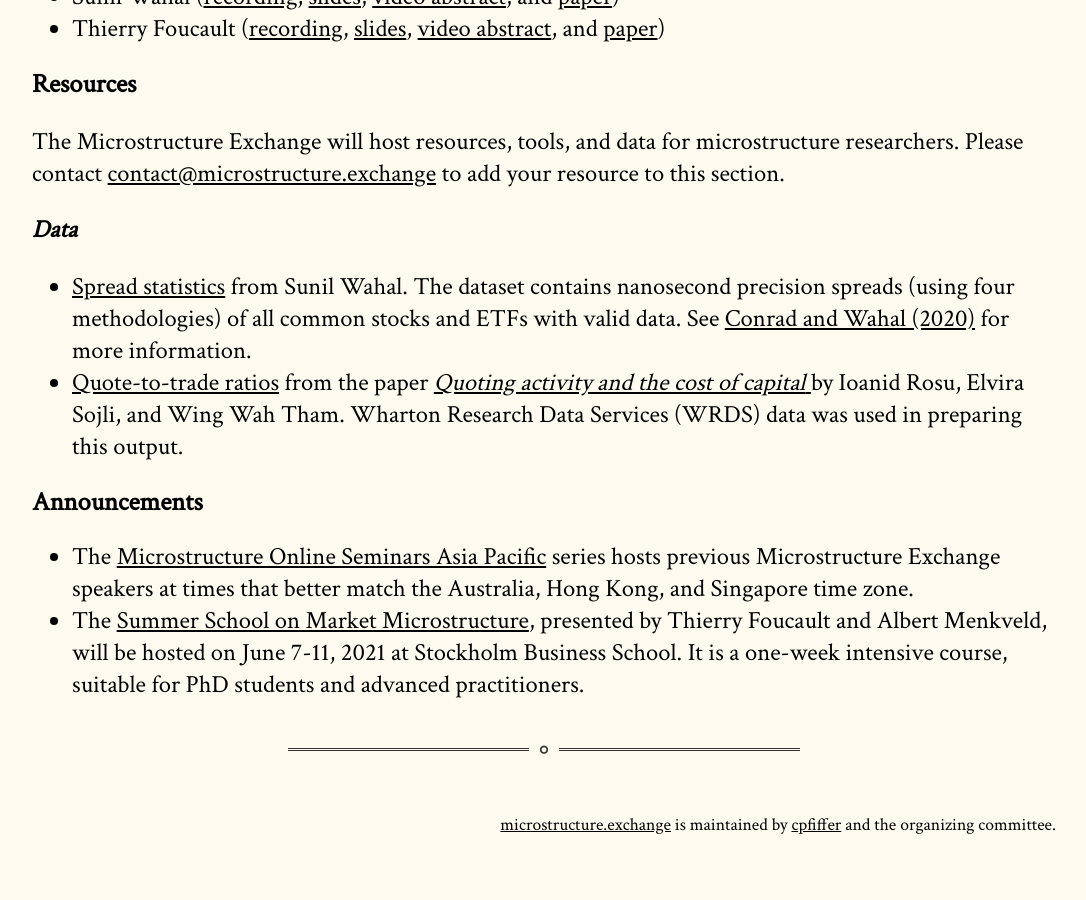
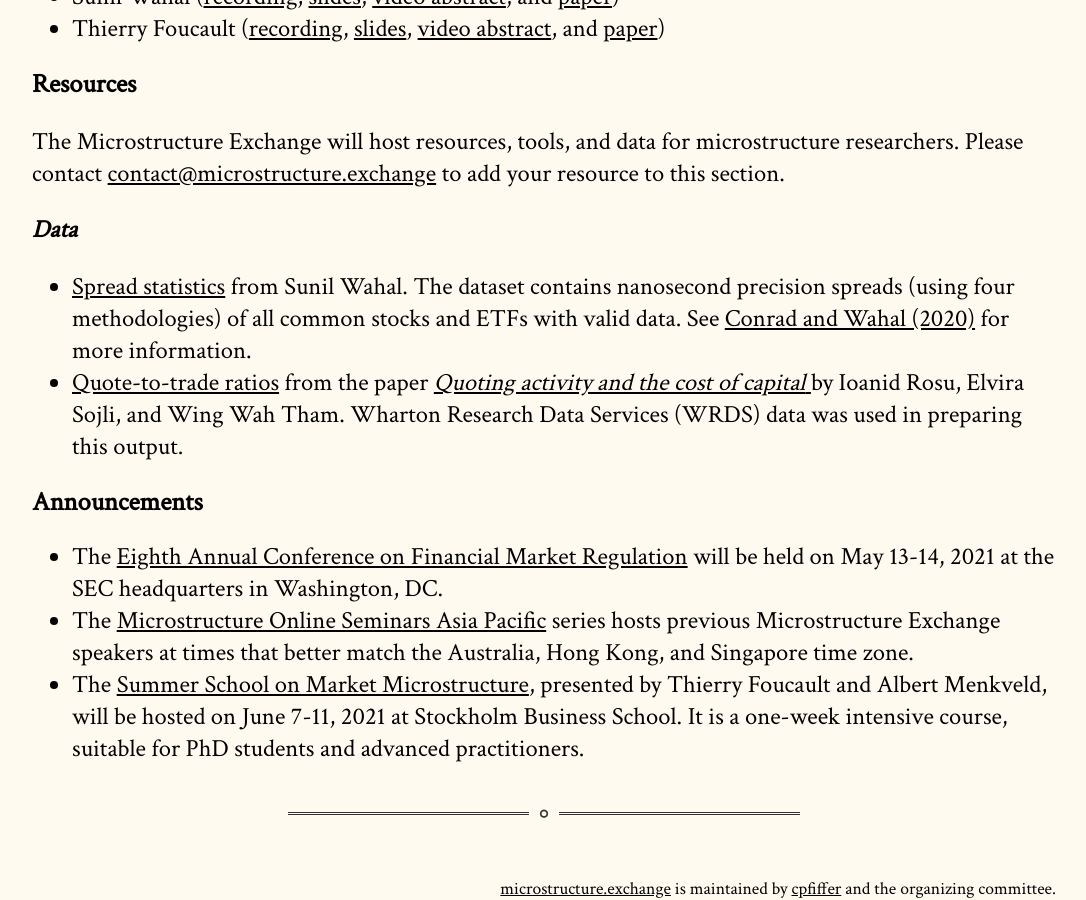
Before and after one commit to cpfiffer/microstructure.exchange, a Jekyll site: the page built from index.md, in a window 1280 px wide and 900 px high, scrolled down 3078 px. Shown: the whole window, without its empty margins (96-1182 px from the left). Built offline with Jekyll 4.4.1, drawn with Linux system fonts in a browser that asks for light colours; some web fonts are replaced; before the commit the page ends 3914 px from its top, so only the background shows below that.

Commit message:
Add CFMR link

```diff
--- a/index.md
+++ b/index.md
@@ -88,5 +88,6 @@ The Microstructure Exchange will host resources, tools, and data for microstruct
 
 ## Announcements
 
+- The [Eighth Annual Conference on Financial Market Regulation](https://www.sec.gov/dera/announcement/dera_event-051321_8th-annual-conference-fin-market-reg) will be held on May 13-14, 2021 at the SEC headquarters in Washington, DC.
 - The [Microstructure Online Seminars Asia Pacific](https://sites.google.com/site/esojli/online-sem-ap) series hosts previous Microstructure Exchange speakers at times that better match the Australia, Hong Kong, and Singapore time zone.
 - The [Summer School on Market Microstructure](https://microstructure-course.com/), presented by Thierry Foucault and Albert Menkveld, will be hosted on June 7-11, 2021 at Stockholm Business School. It is a one-week intensive course, suitable for PhD students and advanced practitioners.
```
